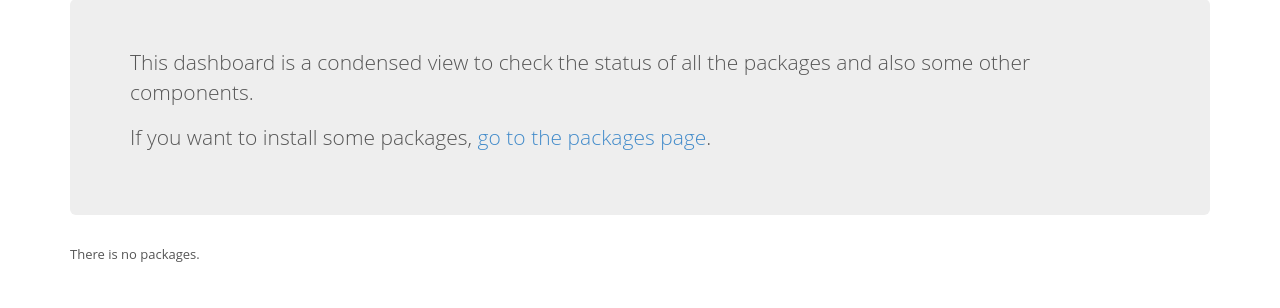
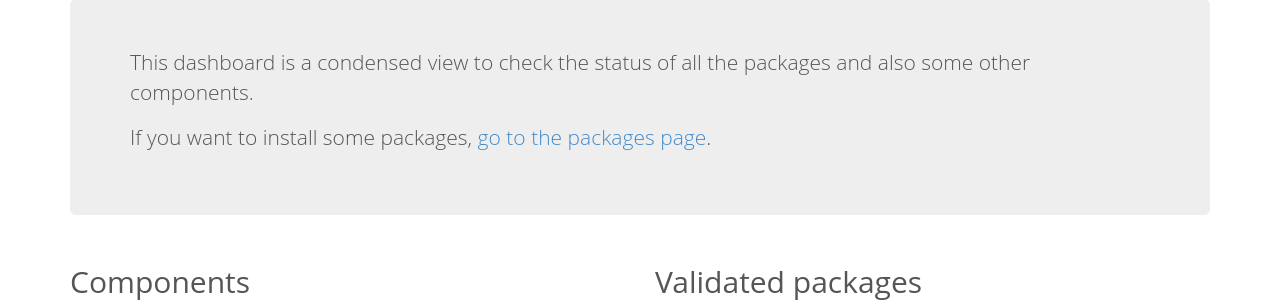
Before and after one commit to fritz-smh/dmgweb_packages, a Python web app: template templates/dashboard.html in a window 1280 px wide. Shown: the part 146-454 px from the top of the page. Run offline with Jinja, Linux system fonts and the light colour scheme; the template is opened without the code that fills it, so the values that code supplies are empty; some libraries are stand-ins or nearby versions.

Commit message:
dashboard layout improvment

```diff
--- a/templates/dashboard.html
+++ b/templates/dashboard.html
@@ -16,10 +16,6 @@
   {% if error %}
     <div class='error'>ERROR : {{ error }}</div>
   {% endif %}
-
-  {% if pkg_list|length == 0 %}
-      <p>There is no packages.</p>
-  {% else %}
 
   <!-- row 1 -->
   <div class="row">
@@ -126,7 +122,6 @@
   </div> <!-- row 1 -->
 
   </div>
-  {% endif %}
 
 </div>
 {% endblock %}
```
Lines whose indentation alone changed are shown as unchanged.
